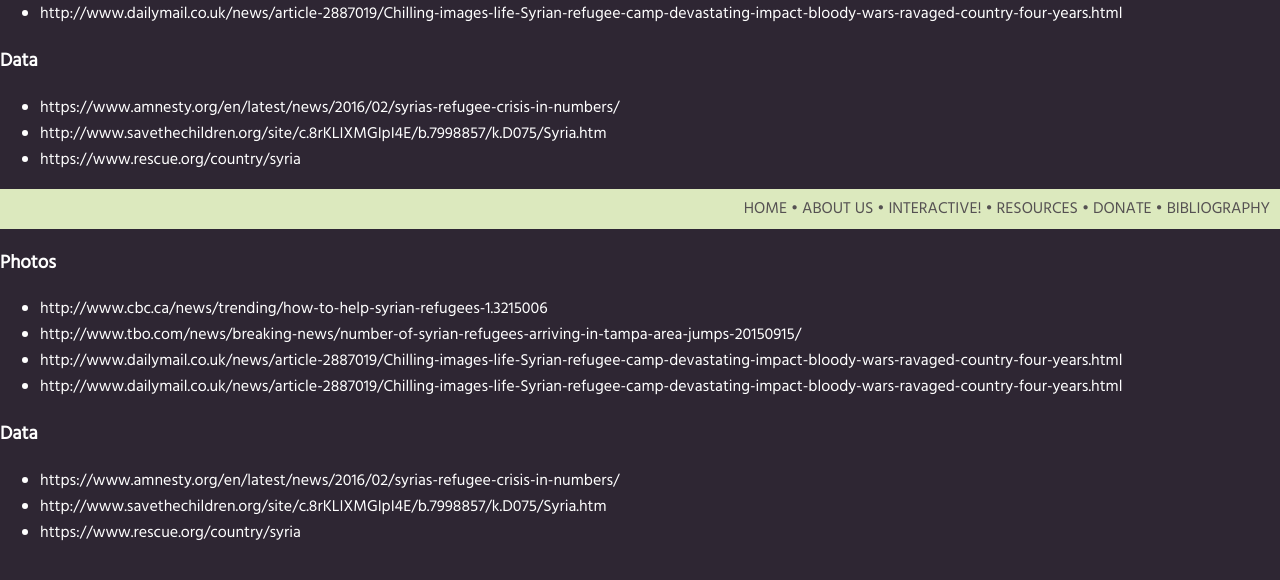
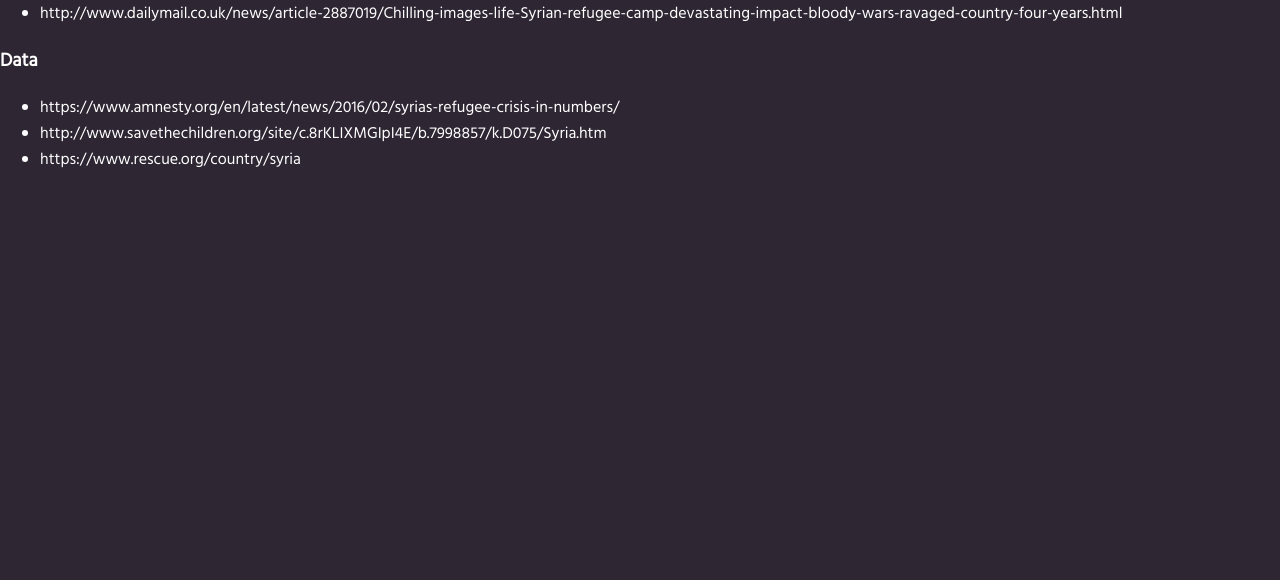
Before and after one commit to GirlsFirst/2016_SIP_Adobe_NYC_ITEOAR, a PHP site: page /bibliography.html in a window 1280 px wide. Shown: the part 184-764 px from the top of the page. Run offline with PHP 8.4, Linux system fonts and the light colour scheme.

Commit message:
changing photos

```diff
--- a/bibliography.html
+++ b/bibliography.html
@@ -29,25 +29,6 @@
         <li>http://www.savethechildren.org/site/c.8rKLIXMGIpI4E/b.7998857/k.D075/Syria.htm</li>
         <li> https://www.rescue.org/country/syria</li>
     </ul>
-	<div id="navbar">
-		<a href="index.html">HOME</a> &#149; <a href="aboutus.html">ABOUT US</a> &#149; <a href="interactive.html">INTERACTIVE!</a> &#149; <a href="resources.html">RESOURCES</a> &#149; <a href="donate.html">DONATE</a> &#149; <a href="bibliography.html">BIBLIOGRAPHY</a>
-	</div>
-
-	<h3 class = "heading3"> Photos </h3>
-	<ul id = "photos">
-		<li>http://www.cbc.ca/news/trending/how-to-help-syrian-refugees-1.3215006</li>
-		<li>http://www.tbo.com/news/breaking-news/number-of-syrian-refugees-arriving-in-tampa-area-jumps-20150915/</li>
-		<li>http://www.dailymail.co.uk/news/article-2887019/Chilling-images-life-Syrian-refugee-camp-devastating-impact-bloody-wars-ravaged-country-four-years.html</li>
-		<li>http://www.dailymail.co.uk/news/article-2887019/Chilling-images-life-Syrian-refugee-camp-devastating-impact-bloody-wars-ravaged-country-four-years.html</li>
-	</ul >
-
-	<h3 class = "heading3"> Data </h3>
-	<ul id = "data">
-		<li>https://www.amnesty.org/en/latest/news/2016/02/syrias-refugee-crisis-in-numbers/</li>
-		<li>http://www.savethechildren.org/site/c.8rKLIXMGIpI4E/b.7998857/k.D075/Syria.htm</li>
-		<li> https://www.rescue.org/country/syria</li>
-	</ul>
-
 </body>
 
 </html>
--- a/resources.html
+++ b/resources.html
@@ -26,7 +26,7 @@
   <div id="SavetheChildren" class="slide">
     <div class="title">
       <h1>Save the Children</h1>
-      <p>Save the Children is a nonprofit organization created to help children that are in need such as the Syrian children and others. This global organization puts children first and helps transform dozens of lives everyday. .</p>
+      <p>Lorem ipsum dolor sit amet, in velit iudico mandamus sit, persius dolorum in per, postulant mnesarchum cu nam. Malis movet ornatus id vim, feugait detracto est ea, eam eruditi conceptam in. Ne sit explicari interesset. Labores perpetua cum at. Id viris docendi denique vim.</p>
     </div>
   </div>
 
--- a/style.css
+++ b/style.css
@@ -118,7 +118,7 @@ p {
 /*End of About Us*/
 /*Start of Resources*/
 #Resources {
-  background-image: url("http://cyndililkendey.com/wp-content/uploads/main-image.jpg");
+  background-image: url("http://edu.stemjobs.com/wp-content/uploads/2015/05/coding.jpg");
   background-attachment: fixed;
 }
 
@@ -134,7 +134,7 @@ p {
 }
 
 #IRC:before {
-  background-image: url("http://www.ab-ilan.com/wp-content/uploads/2014/11/IRC.jpgs");
+  background-image: url("http://www.jobimu.com/wp-content/uploads/2016/05/International-Rescue-Committee.jpg");
   transform: translateZ(-1px) scale(2);
   z-index:-1;
 }
```
Also changed, not shown: Resources Image.jpg (added).
